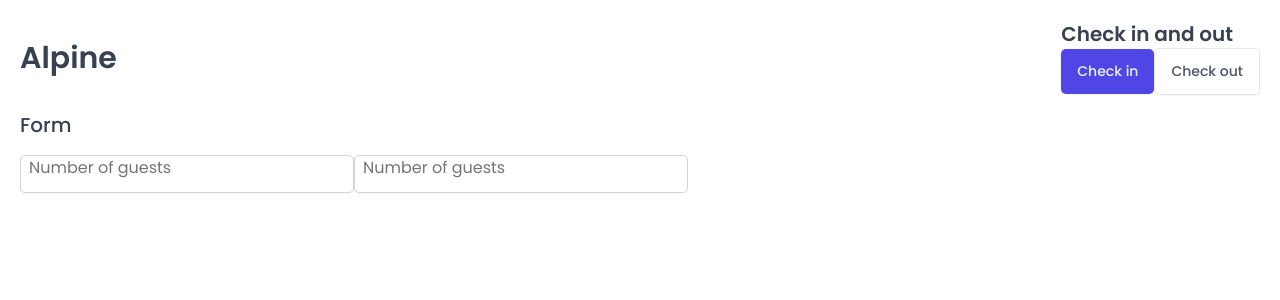
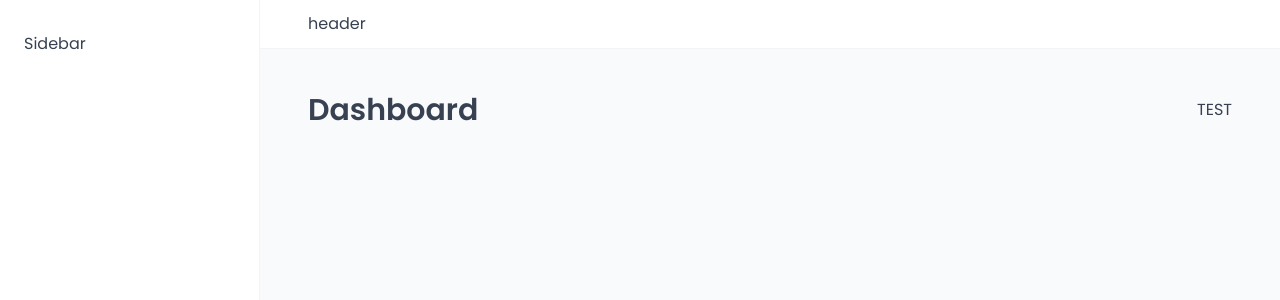
Before and after one commit to EdmondNeziraj/alpine, a React (Create React App) app: page /dashboard in a window 1280 px wide. Shown: the top 300 px of the page. Built offline with nearby package versions, Linux system fonts and the light colour scheme; a web font is replaced by a local one.

Commit message:
build the app layout

```diff
--- a/package.json
+++ b/package.json
@@ -8,6 +8,7 @@
     "@testing-library/user-event": "^13.5.0",
     "react": "^18.2.0",
     "react-dom": "^18.2.0",
+    "react-router-dom": "^6.15.0",
     "react-scripts": "5.0.1",
     "styled-components": "^6.0.7",
     "web-vitals": "^2.1.4"
--- a/src/App.js
+++ b/src/App.js
@@ -1,48 +1,36 @@
-import { styled } from "styled-components";
+import { BrowserRouter, Navigate, Route, Routes } from "react-router-dom";
+import Dashboard from "./pages/Dashboard";
+import Bookings from "./pages/Bookings";
+import Cabins from "./pages/Cabins";
+import Users from "./pages/Users";
+import Settings from "./pages/Settings";
+import Account from "./pages/Account";
+import Login from "./pages/Login";
+import PageNotFound from "./pages/PageNotFound";
 import GlobalStyles from "./styles/GlobalStyles";
-import Button from "./ui/Button";
-import Input from "./ui/Input";
-import Heading from "./ui/Heading";
-import Row from "./ui/Row";
-
-const StyledApp = styled.main`
-  /* background-color: orangered; */
-  padding: 20px;
-`
+import AppLayout from "./ui/AppLayout";
 
 function App() {
-  return (
-    <>
-      <GlobalStyles />
-      <StyledApp>
-        <Row>
-          <Row type="horizontal">
-            <Heading as="h1">Alpine</Heading>
-            <div>
-              <Heading as="h2">Check in and out</Heading>
-              <Button
-                variation="primary"
-                size="medium"
-                onClick={() => alert("Check in")}
-              >Check in</Button>
-              <Button
-                variation="secondary"
-                size="medium"
-                onClick={() => alert("Check out")}
-              >Check out</Button>
-            </div>
-          </Row>
-          <Row type="vertical">
-            <Heading as="h3">Form</Heading>
-            <form>
-              <Input type="Number" placeholder="Number of guests" />
-              <Input type="Number" placeholder="Number of guests" />
-            </form>
-          </Row>
-        </Row>
-      </StyledApp>
-    </>
-  );
+	return (
+		<>
+			<GlobalStyles />
+			<BrowserRouter>
+				<Routes>
+					<Route element={<AppLayout />}>
+						<Route index element={<Navigate replace to="dashboard" />} />
+						<Route path="dashboard" element={<Dashboard />} />
+						<Route path="bookings" element={<Bookings />} />
+						<Route path="cabins" element={<Cabins />} />
+						<Route path="users" element={<Users />} />
+						<Route path="settings" element={<Settings />} />
+						<Route path="account" element={<Account />} />
+						<Route path="login" element={<Login />} />
+					</Route>
+					<Route path="*" element={<PageNotFound />} />
+				</Routes>
+			</BrowserRouter>
+		</>
+	);
 }
 
 export default App;
--- /dev/null
+++ b/src/ui/AppLayout.jsx
@@ -0,0 +1,30 @@
+import { Outlet } from "react-router-dom";
+import Sidebar from "./Sidebar";
+import Header from "./Header";
+import { styled } from "styled-components";
+
+const StyledAppLayout = styled.div`
+    display: grid;
+    grid-template-columns: 26rem 1fr;
+    grid-template-rows: auto 1fr;
+    height: 100vh;
+`
+
+const Main = styled.main`
+    background-color: var(--color-grey-50);
+    padding: 4rem 4.8rem 6.4rem;
+`
+
+function AppLayout() {
+    return (
+        <StyledAppLayout>
+            <Header />
+            <Sidebar />
+            <Main>
+                <Outlet />
+            </Main>
+        </StyledAppLayout>
+    )
+}
+
+export default AppLayout;
--- /dev/null
+++ b/src/ui/Header.jsx
@@ -0,0 +1,17 @@
+import { styled } from "styled-components";
+
+const StyledHeader = styled.header`
+    background-color: var(--color-grey-0);
+    padding: 1.2rem 4.8rem;
+    border-bottom: 1px solid var(--color-grey-100);
+`
+
+function Header() {
+    return (
+        <StyledHeader>
+            header
+        </StyledHeader>
+    )
+}
+
+export default Header;
--- a/src/ui/Heading.jsx
+++ b/src/ui/Heading.jsx
@@ -1,6 +1,4 @@
 import { styled, css } from "styled-components";
-
-
 
 const Heading = styled.h1`
   ${(props) =>
--- /dev/null
+++ b/src/ui/Sidebar.jsx
@@ -0,0 +1,19 @@
+import { styled } from "styled-components";
+
+const StyledSidebar = styled.aside`
+    background-color: var(--color-grey-0);
+    padding: 3.2rem 2.4rem;
+    border-right: 1px solid var(--color-grey-100);
+
+    grid-row: 1/-1;
+`
+
+function Sidebar() {
+    return (
+        <StyledSidebar>
+            Sidebar
+        </StyledSidebar>
+    )
+}
+
+export default Sidebar;
```
Also changed, not shown: 1 other file (tests, documents, lock files or other folders).
